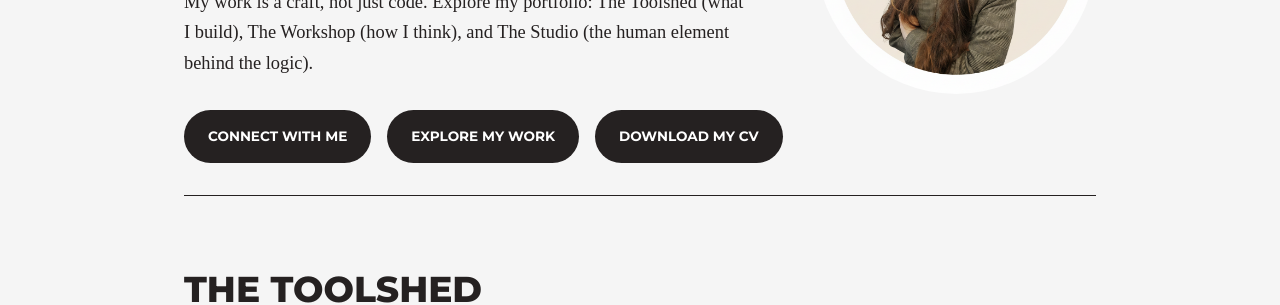
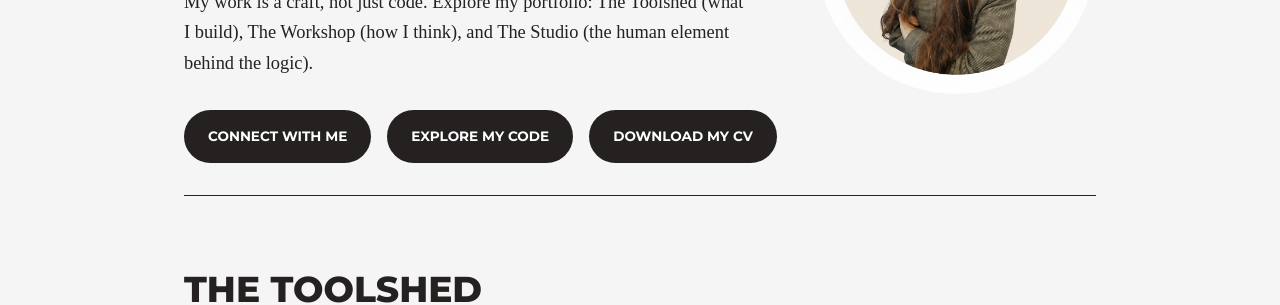
Before and after one commit to huongntn/portfolio-website, a Jekyll site: the page built from index.html, in a window 1280 px wide and 900 px high. Shown: the part 350-655 px from the top of the window. Built offline with Jekyll 4.4.1, drawn with Linux system fonts in a browser that asks for light colours; some web fonts are replaced.

Commit message:
Update index.html

```diff
--- a/index.html
+++ b/index.html
@@ -11,7 +11,7 @@ title: Home
 
     <div class="hero-buttons">
       <a href="https://www.linkedin.com/in/nguyen-huong" class="btn-dark" target="_blank">Connect with Me</a>
-      <a href="{{ '/#toolshed' | relative_url }}" class="btn-dark">Explore My Work</a>
+      <a href="https://www.github.com/huongntn" class="btn-dark" target="_blank">Explore My Code</a>
       <a href="{{ '/assets/files/resume.pdf' | relative_url }}" class="btn-dark" target="_blank" rel="noopener noreferrer">Download My CV</a>
     </div>
   </div>
```
